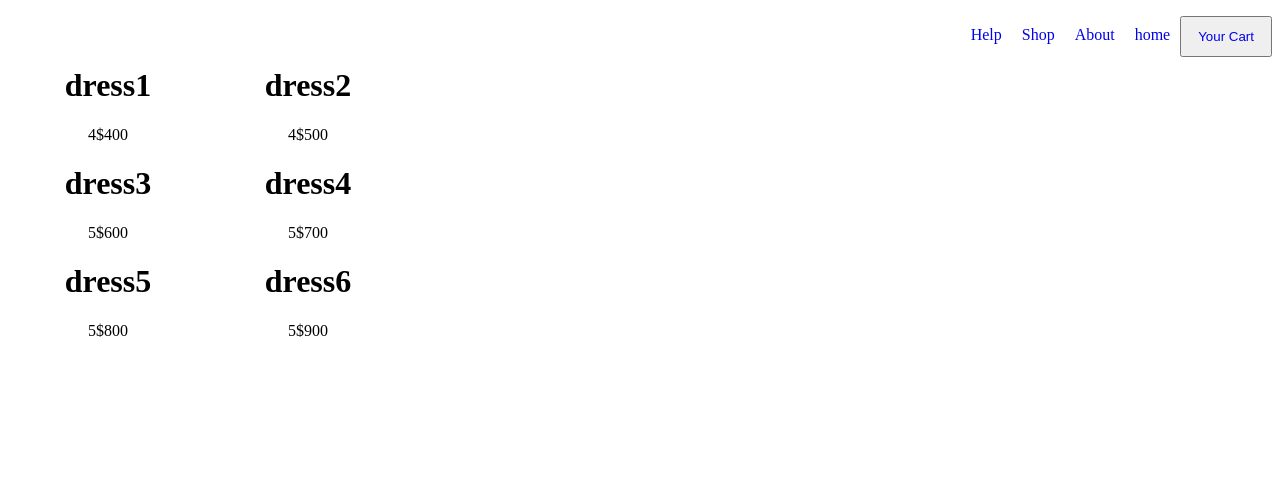
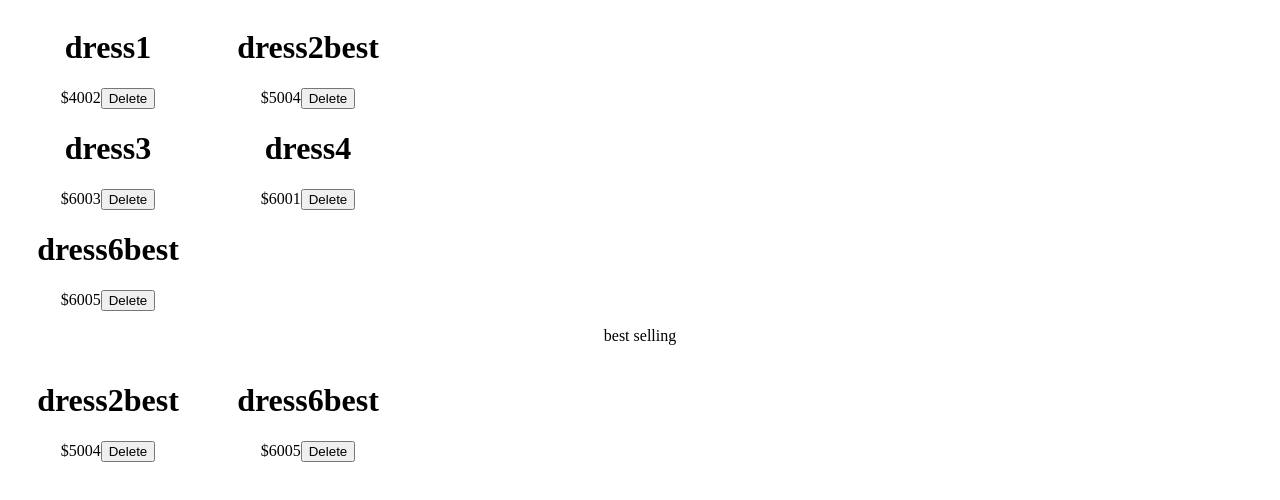
Before and after one commit to mtravers1/onlineretailwebsite, a React (Create React App) app: page /collection in a window 1280 px wide. Shown: the top 500 px of the page. Built offline with nearby package versions, Linux system fonts and the light colour scheme.

Commit message:
adding json server for collection

```diff
--- /dev/null
+++ b/data/db.json
@@ -0,0 +1,34 @@
+{
+    "dress":
+        [{"productname":"dress1",
+         "rating":"2",
+         "price":"$400",
+         "id":1},
+
+
+        {"productname":"dress2best", "rating":"4", "price":"$500", "id":2},
+
+
+        {"productname":"dress3", "rating":"3", "price":"$600", "id":3},
+
+
+        {"productname":"dress4", "rating":"1", "price":"$600", "id":4},
+
+
+        {"productname":"dress6best", "rating":"5", "price":"$600", "id":5}],
+
+        "Shipping":[{
+            "FirstName":"John",
+            "LastName":"Doe",
+            "Address1":"Address",
+            "Address2":"Address2",
+            "Country":"USA",
+            "City":"Washington",
+            "Zip":"200011",
+            "Phone":"555555555",
+            "Shipping":"Free"
+
+        }]
+
+
+}
--- a/src/page/browseall.js
+++ b/src/page/browseall.js
@@ -2,29 +2,32 @@ import React from "react";
 import { useState } from "react";
 import Navbar from "../components/navbar";
 
-const Browseall = (props)=>{
+const Browseall = ({dress, handleDelete})=>{
 
-    const [dress, setDress]=useState([{productname:"dress1", rating:"4", price:"$400", id:1},
-                                    {productname:"dress2", rating:"4", price:"$500", id:2},
-                                   {productname:"dress3", rating:"5", price:"$600", id:3},
-                                   {productname:"dress4", rating:"5", price:"$700", id:4},
-                                   {productname:"dress5", rating:"5", price:"$800", id:5},
-                                   {productname:"dress6", rating:"5", price:"$900", id:6}])
+
+
+    // const [dress, useDress]=useState([{productname:"dress1", rating:"4", price:"$400", id:1},
+    //                                 {productname:"dress2", rating:"4", price:"$500", id:2},
+    //                                {productname:"dress3", rating:"5", price:"$600", id:3},
+    //                                {productname:"dress4", rating:"5", price:"$700", id:4},
+    //                                {productname:"dress5", rating:"5", price:"$800", id:5},
+    //                                {productname:"dress6", rating:"5", price:"$900", id:6}])
+
+
     return(
         <div >
-            <Navbar/>
+
             <div id="dres">
-            {dress.map((dres)=>(
+
+             {dress.map((dres)=>(
                 <div key={dres.id}>
-                   <span >
                     <h1>{dres.productname}</h1>
+                    {dres.price}
                     {dres.rating}
-                    {dres.price}
-                    </span>
+                    <button onClick={()=>handleDelete(dres.id)}>Delete</button>
+                </div>
+             )  )}
 
-
-                </div>
-            ))}
 
 
 
--- a/src/page/collection.js
+++ b/src/page/collection.js
@@ -5,12 +5,26 @@ import Navbar from "../components/navbar";
 import ShopAll from "./shopAll";
 
 const Collection = ()=>{
-    const [dress, setDress]=useState([{productname:"dress1", rating:"4", price:"$400", id:1},
-                                    {productname:"dress2", rating:"4", price:"$500", id:2},
-                                   {productname:"dress3", rating:"5", price:"$600", id:3}])
+    const [dress, setDress]=useState([{productname:"dress1", rating:"2", price:"$400", id:1},
+                                    {productname:"dress2best", rating:"4", price:"$500", id:2},
+                                   {productname:"dress3", rating:"3", price:"$600", id:3},
+                                   {productname:"dress4", rating:"1", price:"$600", id:4},
+                                   {productname:"dress6best", rating:"5", price:"$600", id:5}])
+
+    const handleDelete=(id)=>{
+        const newdresslist = dress.filter(dres=>dres.id !==id)
+        setDress(newdresslist)
+    }
+
+
+
+
     return(
         <div id="collection">
-            <Browseall dress={dress}/>
+            <Browseall dress={dress} handleDelete={handleDelete} />
+            <div><p>best selling</p>
+            <Browseall dress={dress.filter((dres)=>dres.rating>=4)} />
+            </div>
 
 
 
```
